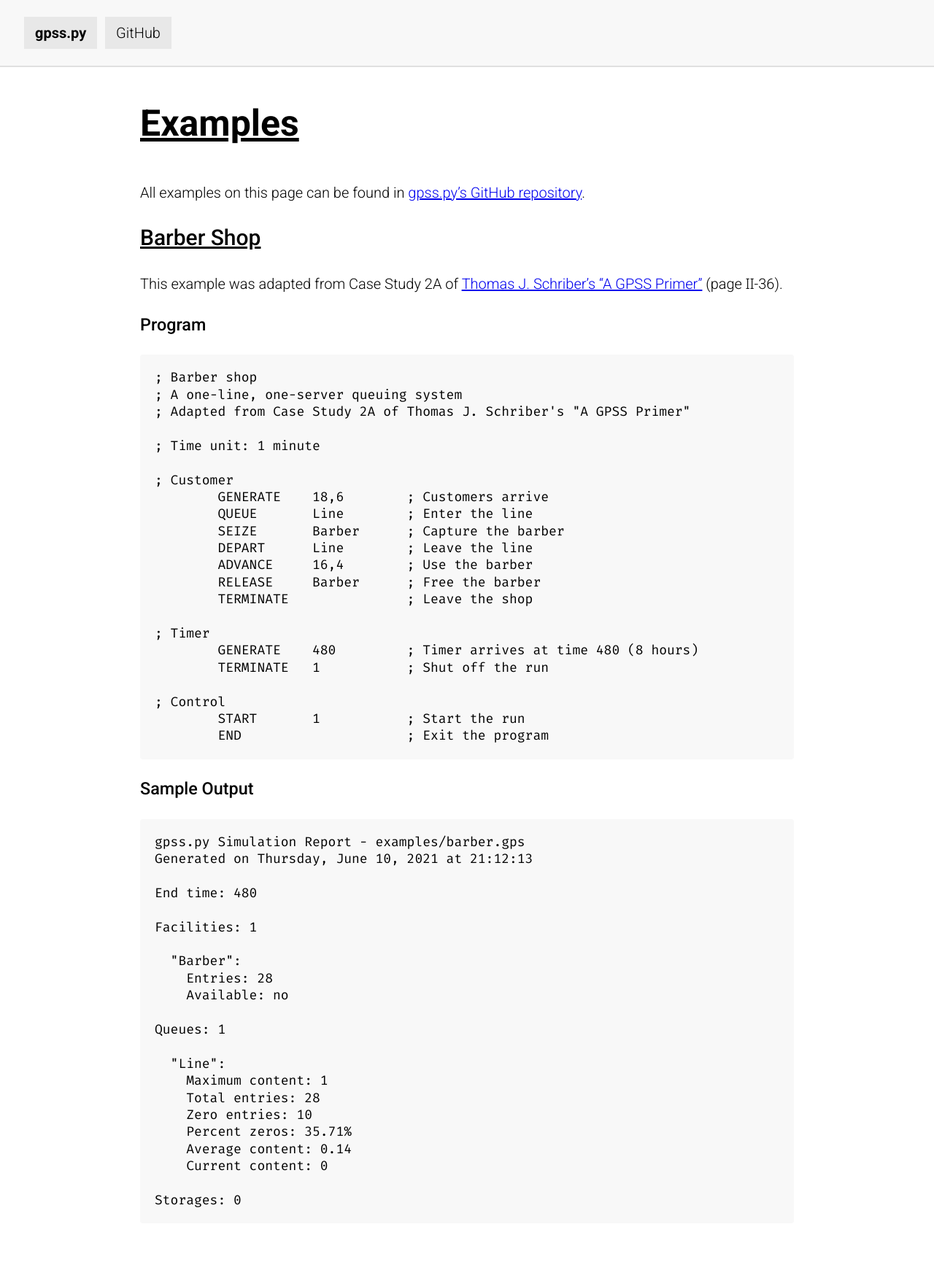
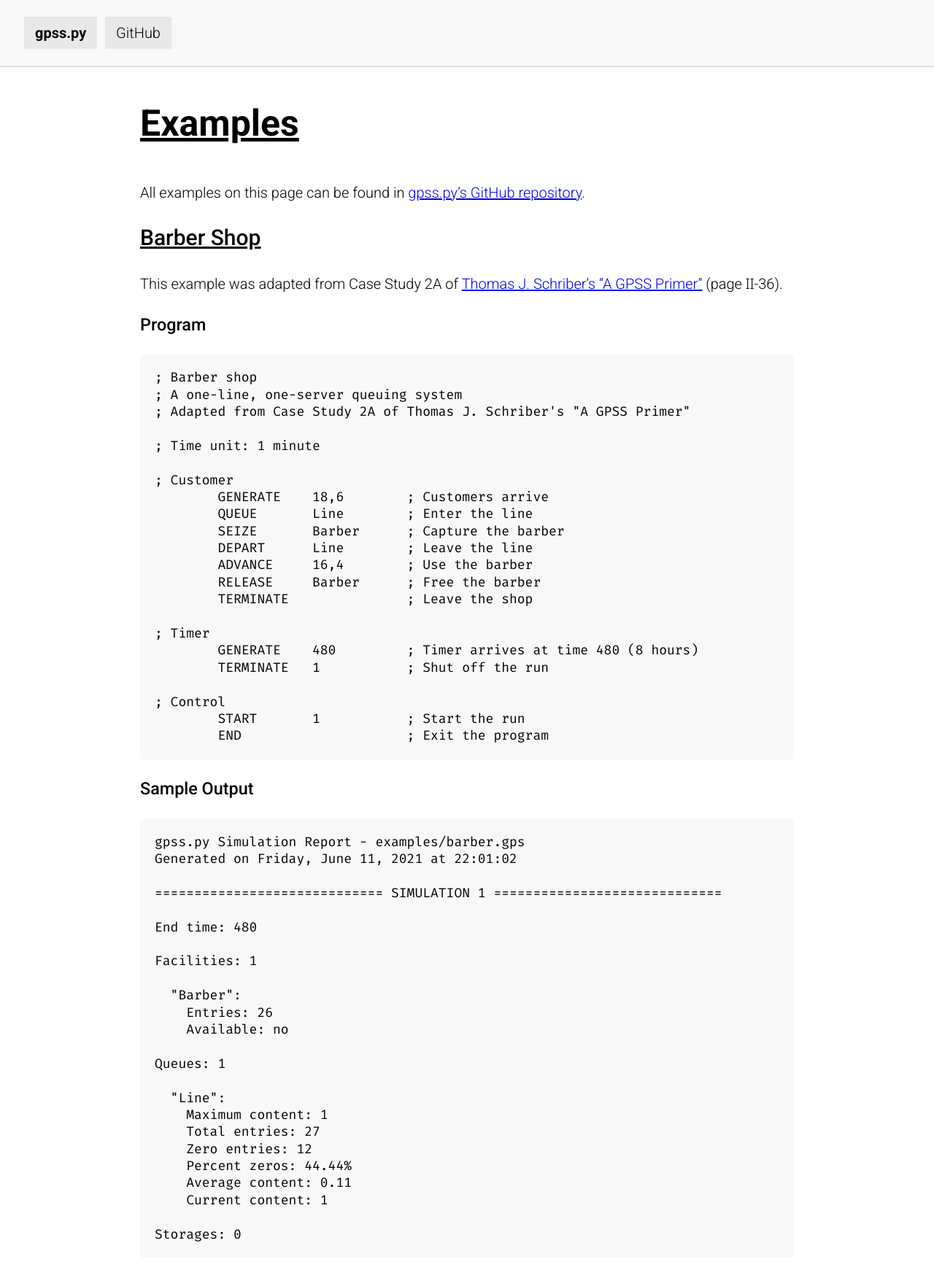
Before and after one commit to martendo/gpss.py, a Jekyll site: the page built from docs/examples.md, in a window 1280 px wide. Shown: the top 1741 px of the page at 73% size. Built offline with Jekyll 4.4.1, drawn with Linux system fonts in a browser that asks for light colours.

Commit message:
Update sample output for barber shop example

```diff
--- a/docs/examples.md
+++ b/docs/examples.md
@@ -42,25 +42,27 @@ This example was adapted from Case Study 2A of
 ### Sample Output
 ~~~
 gpss.py Simulation Report - examples/barber.gps
-Generated on Thursday, June 10, 2021 at 21:12:13
+Generated on Friday, June 11, 2021 at 22:01:02
+
+============================= SIMULATION 1 =============================
 
 End time: 480
 
 Facilities: 1
 
   "Barber":
-    Entries: 28
+    Entries: 26
     Available: no
 
 Queues: 1
 
   "Line":
     Maximum content: 1
-    Total entries: 28
-    Zero entries: 10
-    Percent zeros: 35.71%
-    Average content: 0.14
-    Current content: 0
+    Total entries: 27
+    Zero entries: 12
+    Percent zeros: 44.44%
+    Average content: 0.11
+    Current content: 1
 
 Storages: 0
 ~~~
```
